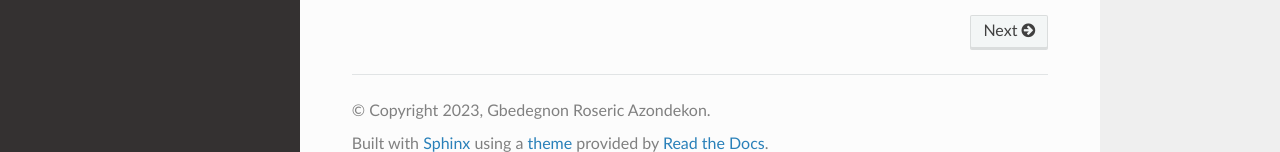
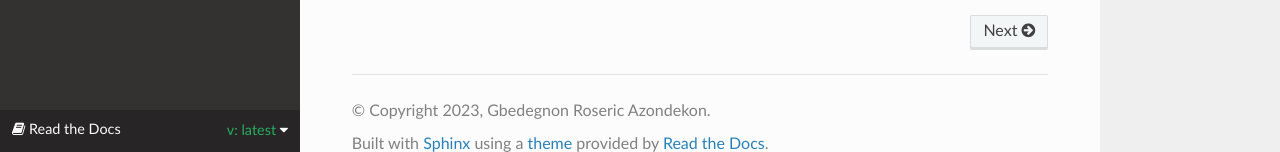
Before and after one commit to CDCgov/pynssp, a Sphinx documentation site: the page built from docs/index.rst, in a window 1280 px wide and 900 px high, scrolled down 598 px. Shown: the part 748-900 px from the top of the window. Built offline with Sphinx 7.4.7 and the Read the Docs theme 2.0.0, drawn with Linux system fonts in a browser that asks for light colours.

```diff
--- /dev/null
+++ b/docs/_templates/layout.html
@@ -0,0 +1,46 @@
+{%- extends "!layout.html" %}
+
+{%- block footer %}
+  {%- if not READTHEDOCS %}
+    <div class="rst-versions" data-toggle="rst-versions" role="note" aria-label="{{ _('Versions') }}">
+      <span class="rst-current-version" data-toggle="rst-current-version">
+        <span class="fa fa-book"> Read the Docs</span>
+        v: latest
+        <span class="fa fa-caret-down"></span>
+      </span>
+      <div class="rst-other-versions">
+        <dl>
+          <dt>{{ _('Versions') }}</dt>
+          {%- if test_versions %}
+            {%- for version in test_versions %}
+            <dd><a href="#">{{ version }}</a></dd>
+            {%- endfor %}
+          {%- else %}
+            <dd><a href="#">latest</a></dd>
+            <dd><a href="#">0.1.0</a></dd>
+            <!-- <dd><a href="#">1.1</a></dd> -->
+          {%- endif %}
+        </dl>
+        <dl>
+          <dt>{{ _('Downloads') }}</dt>
+          <dd><a href="#">PDF</a></dd>
+          <dd><a href="#">ePub</a></dd>
+          <!-- <dd><a href="#">HTML</a></dd> -->
+        </dl>
+        <dl>
+          <dt>{{ _('On this Documentation') }}</dt>
+            <dd>
+              <a href="https://github.com/CDCgov/pynssp/tree/master/docs">{{ _('doc source') }}</a>
+            </dd>
+            <dd>
+              <a href="https://github.com/CDCgov/pynssp/tree/gh-pages">{{ _('build source') }}</a>
+            </dd>
+        </dl>
+        <!-- <dl>
+          <dt>Debug</dt>
+          <dd><a href="#" data-toggle="rst-debug-badge">Swap badge position</a></dd>
+        </dl> -->
+      </div>
+    </div>
+  {%- endif %}
+{%- endblock %}
--- a/docs/conf.py
+++ b/docs/conf.py
@@ -176,6 +176,7 @@ latex_documents = [
      'Gbedegnon Roseric Azondekon', 'manual'),
 ]
 
+latex_engine = 'pdflatex'
 
 # -- Options for manual page output ------------------------------------
 
```
Also changed, not shown: 1 other file.
